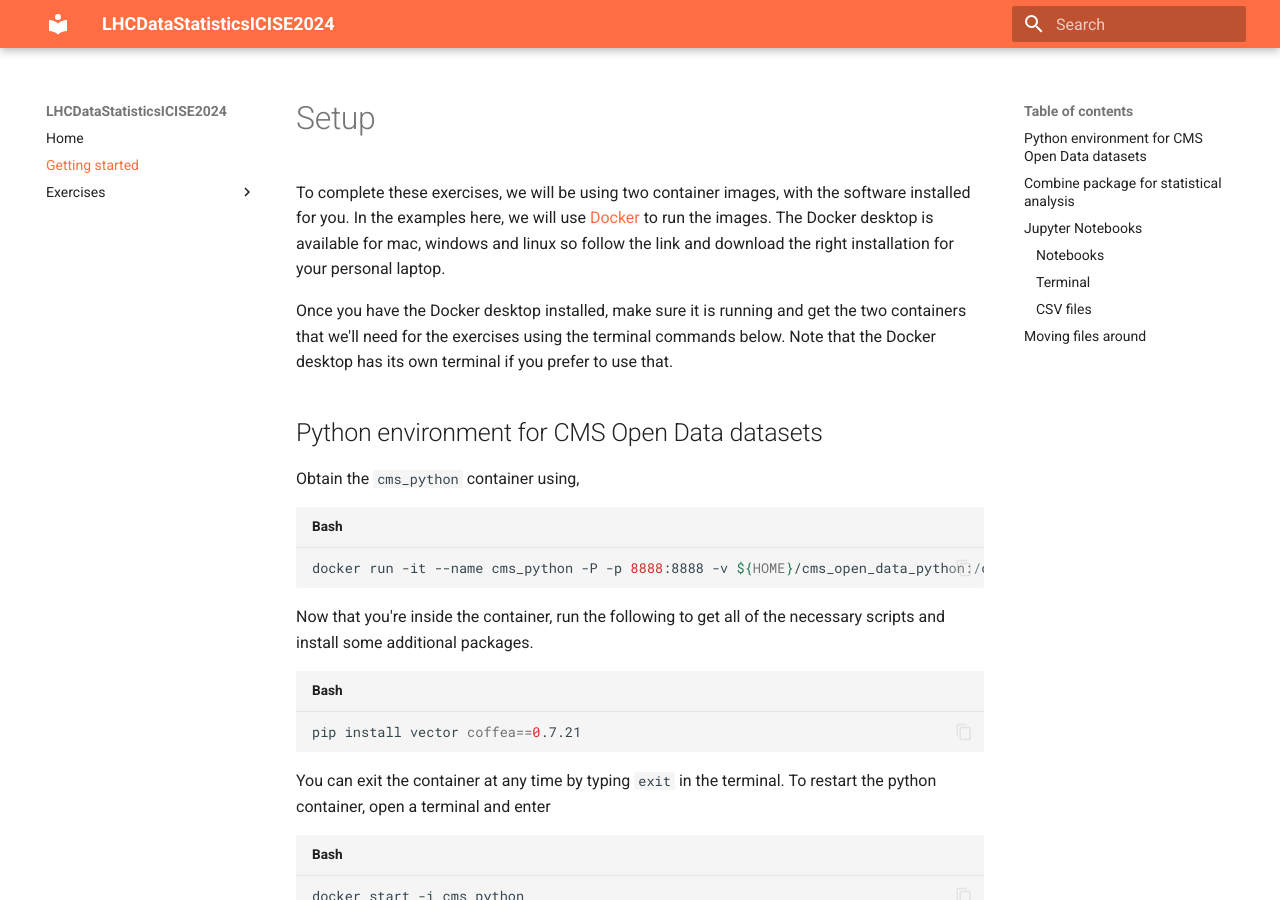
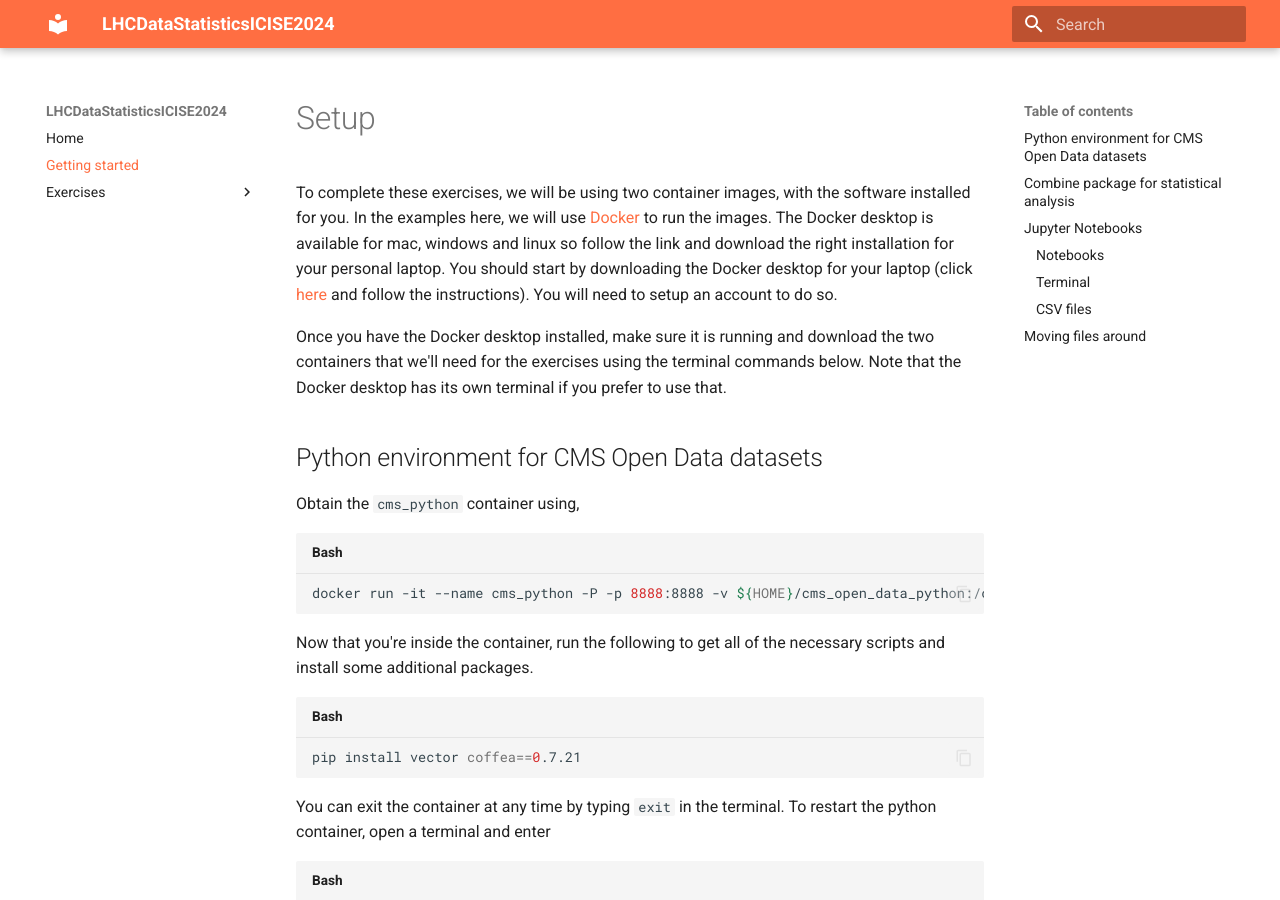
Before and after one commit to nucleosynthesis/LHCDataStatisticsICISE2024, an MkDocs documentation site: the page built from docs/setup.md, in a window 1280 px wide and 900 px high. Built offline with MkDocs 1.6.1 and Material for MkDocs 9.7.7, drawn with Linux system fonts in a browser that asks for light colours.

Commit message:
update instructions

```diff
--- a/docs/setup.md
+++ b/docs/setup.md
@@ -1,8 +1,8 @@
 # Setup
 
-To complete these exercises, we will be using two container images, with the software installed for you. In the examples here, we will use [Docker](https://www.docker.com/) to run the images. The Docker desktop is available for mac, windows and linux so follow the link and download the right installation for your personal laptop.
+To complete these exercises, we will be using two container images, with the software installed for you. In the examples here, we will use [Docker](https://www.docker.com/) to run the images. The Docker desktop is available for mac, windows and linux so follow the link and download the right installation for your personal laptop. You should start by downloading the Docker desktop for your laptop (click [here](https://www.docker.com/) and follow the instructions). You will need to setup an account to do so.
 
-Once you have the Docker desktop installed, make sure it is running and get the two containers that we'll need for the exercises using the terminal commands below. Note that the Docker desktop has its own terminal if you prefer to use that.
+Once you have the Docker desktop installed, make sure it is running and download the two containers that we'll need for the exercises using the terminal commands below. Note that the Docker desktop has its own terminal if you prefer to use that.
 
 ## Python environment for CMS Open Data datasets
 
```
Also changed, not shown: docs/index.md (+3 -5 lines).
